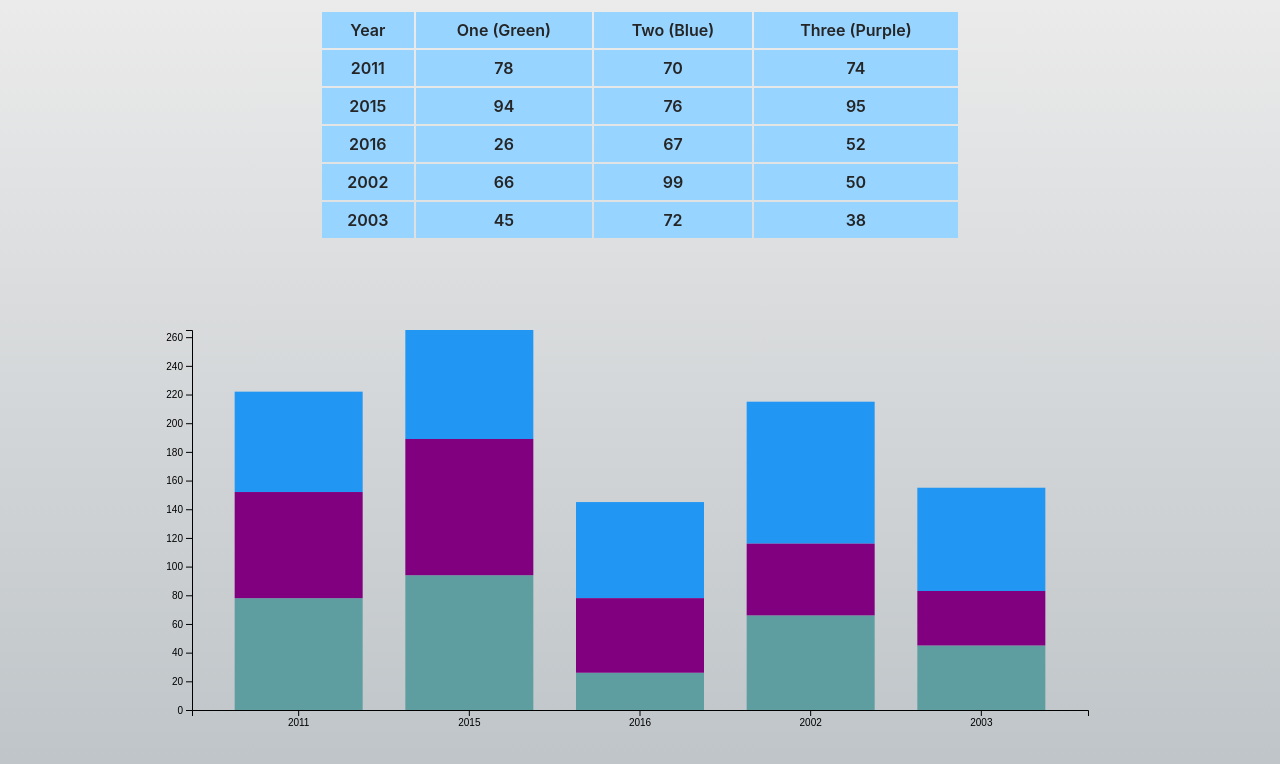
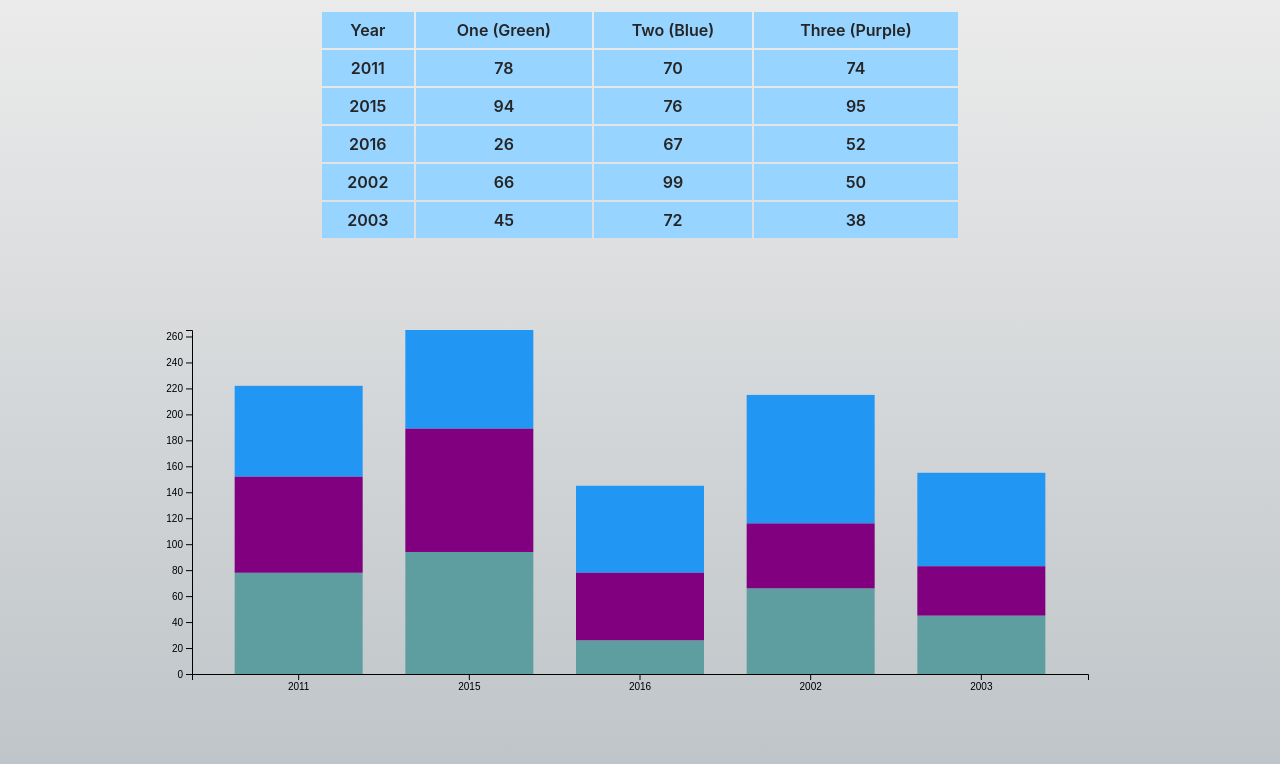
Before and after one commit to sharifhimu/react-d3-stacked-barchart, a React (Create React App) app: page /dashboard in a window 1280 px wide. Shown: the top 764 px of the page. Built offline with nearby package versions, Linux system fonts and the light colour scheme.

Commit message:
docs: new changes

```diff
--- a/src/pages/Dashboard/dashboard.scss
+++ b/src/pages/Dashboard/dashboard.scss
@@ -76,7 +76,7 @@
 .svg {
     display: block;
     width: 100%;
-    height: 300px;
+    height: 33vh;
     background: #f7f7f7;
     overflow: visible;
   }
--- a/src/pages/Dashboard/index.jsx
+++ b/src/pages/Dashboard/index.jsx
@@ -12,14 +12,16 @@ const Dashboard = () => {
 
     useEffect(() => {
         let arr = []
+        let check = []
         for(let i=0; i<5; i++){
             let obj = {}
             obj.year = randomDate(new Date(2001, 0, 1), new Date())
             obj.one =  Math.floor( Math.random()*100 )
             obj.two =  Math.floor( Math.random()*100 )
             obj.three =  Math.floor( Math.random()*100 )
-            console.log('obj ', obj );
-            arr.push(obj)
+            // console.log('obj ', obj );
+            check = arr.filter(x => x.year === obj.year )
+            if(check.length < 1 ) arr.push(obj)
         }
         setData(arr)
 
```
